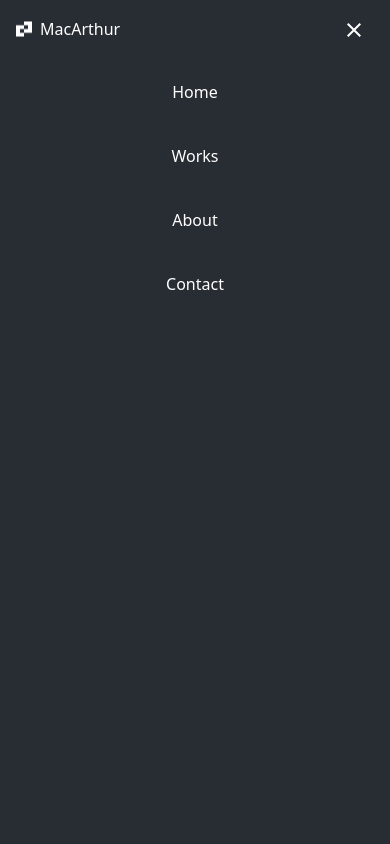
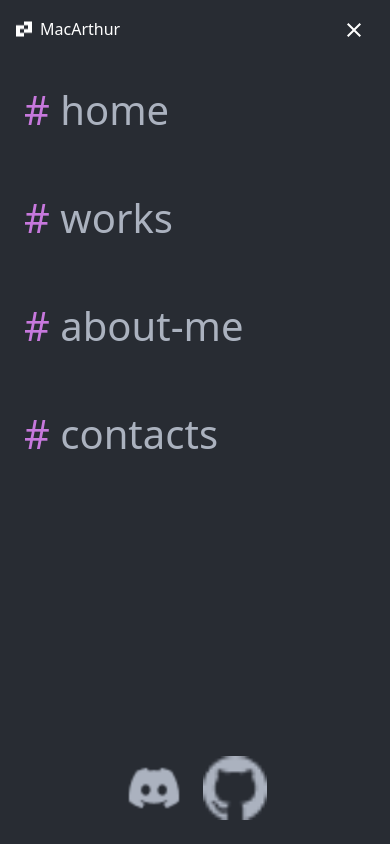
Before and after one commit to Macarthur-yaw/Portfolio-web, a React (Vite) app: page / in a window 390 px wide. Both pictures are taken after a click on the icon 354 px from the left and 29 px from the top of the page. Shown: the top 844 px of the page. Built offline with nearby package versions, Linux system fonts and the light colour scheme.

Commit message:
done with navbar

```diff
--- a/src/Components/Navbar.tsx
+++ b/src/Components/Navbar.tsx
@@ -52,21 +52,38 @@ className='cursor-pointer text-white mr-auto '/>
              exit={{y:-550}}
              transition={{duration:0.3}}
 
-             className='list-none text-white flex mt-10 py-10 z-2 fixed items-center bg-[#282C33] h-screen  w-full    left-0 top-0  flex-col  gap-10'>
-                <li>
-Home
-                </li>
-<li>
-    Works
-</li>
-<li>
-    About
-</li>
-   <li>
-    Contact
-   </li>
+             className='list-none  text-[#ABB2BF] font-medium flex mt-10 py-10 z-2 fixed items-start px-6 bg-[#282C33] h-screen  w-full    left-0 top-0  flex-col  gap-10 justify-between'>
+    <span className='flex flex-col gap-12'>
+        <li className="text-[#ABB2BF] hover:text-gray-400 text-[40px]">
+            {/* {active && console.log('clicked')} */}
+            <span className='text-[#C778DD]'>
+            #
+            </span> home
+        </li>
 
-             </motion.ul>
+        <li className="text-[#ABB2BF] hover:text-gray-400 text-[40px]">
+        <span className='text-[#C778DD]'>
+            #
+            </span> works
+        </li>
+
+        <li className="text-[#ABB2BF] hover:text-gray-400 text-[40px]">
+        <span className='text-[#C778DD]'>
+            #
+            </span> about-me
+        </li>
+
+        <li className="text-[#ABB2BF] hover:text-gray-400 text-[40px]">
+        <span className='text-[#C778DD]'>
+            #
+            </span> contacts
+        </li>
+        </span>
+        <span className='flex flex-row mb-6 items-center gap-4  mx-auto'>
+            <img src={Discord} alt='discord' className='w-[64px] h-[64px]'/>
+            <img src={Github} alt='Githhub' className='w-[64px] h-[64px]'/>
+        </span>
+           </motion.ul>
         </div>
     )
 }      </AnimatePresence>
```
